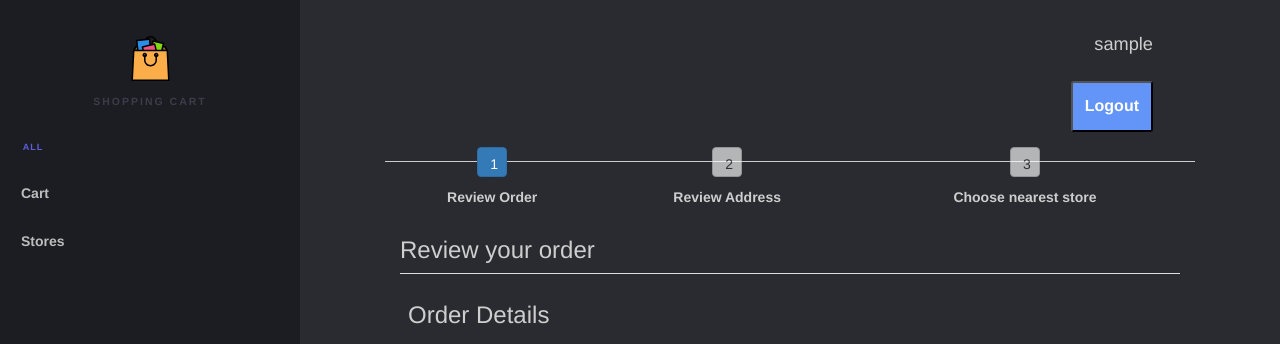
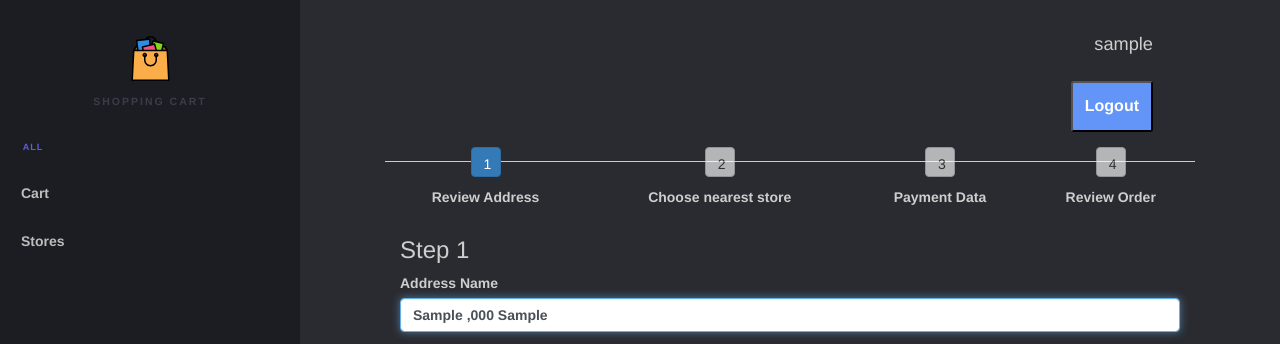
Before and after one commit to wxbrian/shoppingcart, a PHP site: page /checkout.php in a window 1280 px wide. Shown: the top 344 px of the page. Run offline with PHP 8.4, Linux system fonts and the light colour scheme; the visitor is signed in with stand-in values (Sample User, id 1); tables that the repository leaves empty or names only in its code hold one stand-in row (values such as "Sample post"); lists and menus that the app fills with data are empty; some libraries are stand-ins or nearby versions.

Commit message:
Order Item

```diff
--- a/checkout.php
+++ b/checkout.php
@@ -2,6 +2,26 @@
     include 'includes/header.html';
     include 'controller/db-connect.php';
     session_start();
+
+    if($_SERVER["REQUEST_METHOD"] == "POST") {
+
+
+
+    }
+
+
+
+
+
+
+
+
+
+
+
+
+
+
 ?>
 
 <div class="container">
@@ -33,33 +53,22 @@
 	    <div class="stepwizard-row setup-panel">
 	        <div class="stepwizard-step">
 	            <a href="#step-1" type="button" class="btn btn-primary btn-circle">1</a>
-	            <p>Review Order</p>
+	            <p>Review Address</p>
 	        </div>
 	        <div class="stepwizard-step">
 	            <a href="#step-2" type="button" class="btn btn-default btn-circle" disabled="disabled">2</a>
-	            <p>Review Address</p>
+	            <p>Choose nearest store</p>
 	        </div>
 	        <div class="stepwizard-step">
 	            <a href="#step-3" type="button" class="btn btn-default btn-circle" disabled="disabled">3</a>
-	            <p>Choose nearest store</p>
+	            <p>Payment Data</p>
+	        </div>
+	       <div class="stepwizard-step">
+	            <a href="#step-4" type="button" class="btn btn-default btn-circle" disabled="disabled">4</a>
+	            <p>Review Order</p>
 	        </div>
 	    </div>
 	</div>
-	<form role="form">
-	    <div class="row setup-content" id="step-1">
-	        <div class="col-xs-12">
-	            <div class="col-md-12">
-	                <h3> Review your order</h3>
-                        <div class="table-responsive">
-					        <table class="table">
-					            <tr><th colspan="5"><h3>Order Details</h3></th></tr>
-					        <tr>
-					             <th width="40%">Product Name</th>
-					             <th width="10%">Quantity</th>
-					             <th width="20%">Price</th>
-					             <th width="15%">Total</th>
-					             <th width="5%">Action</th>
-					        </tr>
 	<?php
         $discount = 0;
         if(!empty($_SESSION['id_user'])) {
@@ -70,7 +79,7 @@
         	if ($user) {
         		$row = mysqli_fetch_array($user, MYSQLI_ASSOC);
 				$count = mysqli_num_rows($user);
-									$address = $row['UserStreet'] . ' ,' . $row['UserNumber'] . $row['UserCity'];
+				$address = $row['UserStreet'] . ' ,' . $row['UserNumber'] . ' ' . $row['UserCity'];
 
         	}
 
@@ -86,6 +95,67 @@
 				}
         	}
         }
+    ?>
+	<form role="form">
+	    <div class="row setup-content" id="step-1">
+	        <div class="col-xs-12">
+	            <div class="col-md-12">
+	                <h3> Step 1</h3>
+	                <div class="form-group">
+	                    <label class="control-label">Address Name</label>
+		                <?php if ($address): ?>
+						<input maxlength="200" type="text" id="address" required="required" class="form-control" value="<?= $address ?>" />
+						<?php else: ?>
+	                    <input maxlength="200" type="text" id="address" required="required" class="form-control" placeholder="Enter Your Address" />
+						<?php endif ?>
+	                </div>
+
+	                <div id="map"></div>
+	                <button class="btn btn-primary nextBtn btn-lg pull-right" type="button" >Next</button>
+	            </div>
+	        </div>
+	    </div>
+	    <div class="row setup-content" id="step-2">
+	        <div class="col-xs-12">
+	            <div class="col-md-12">
+	                <h3> Step 2</h3>
+	                <div class="form-group">
+	                    <label class="control-label">Address Name</label>
+		                <?php if ($address): ?>
+						<input maxlength="200" type="text" id="address" required="required" class="form-control" value="<?= $address ?>" />
+						<?php else: ?>
+	                    <input maxlength="200" type="text" id="address" required="required" class="form-control" placeholder="Enter Your Address" />
+						<?php endif ?>
+	                </div>
+
+	                <div id="map"></div>
+	                <button class="btn btn-primary nextBtn btn-lg pull-right" type="button" >Next</button>
+	            </div>
+	        </div>
+	    </div>
+	    <div class="row setup-content" id="step-3">
+	        <div class="col-xs-12">
+	            <div class="col-md-12">
+	                <h3> Step 3</h3>
+	                <button class="btn btn-primary nextBtn btn-lg pull-right" type="button" >Next</button>
+	            </div>
+	        </div>
+	    </div>
+	    <div class="row setup-content" id="step-4">
+	        <div class="col-xs-12">
+	            <div class="col-md-12">
+	                <h3> Review your order</h3>
+                        <div class="table-responsive">
+					        <table class="table">
+					            <tr><th colspan="5"><h3>Order Details</h3></th></tr>
+					        <tr>
+					             <th width="40%">Product Name</th>
+					             <th width="10%">Quantity</th>
+					             <th width="20%">Price</th>
+					             <th width="15%">Total</th>
+					             <th width="5%">Action</th>
+					        </tr>
+					        <?php
 
 					        if(!empty($_SESSION['shopping_cart'])):
 
@@ -144,33 +214,7 @@
 					        ?>
 					        </table>
 				        </div>
-	                <button class="btn btn-primary nextBtn btn-lg pull-right" type="button" >Next</button>
-	            </div>
-	        </div>
-	    </div>
-	    <div class="row setup-content" id="step-2">
-	        <div class="col-xs-12">
-	            <div class="col-md-12">
-	                <h3> Step 2</h3>
-	                <div class="form-group">
-	                    <label class="control-label">Address Name</label>
-		                <?php if ($address): ?>
-						<input maxlength="200" type="text" id="address" required="required" class="form-control" value="<?= $address ?>" />
-						<?php else: ?>
-	                    <input maxlength="200" type="text" id="address" required="required" class="form-control" placeholder="Enter Your Address" />
-						<?php endif ?>
-	                </div>
-
-	                <div id="map"></div>
-	                <button class="btn btn-primary nextBtn btn-lg pull-right" type="button" >Next</button>
-	            </div>
-	        </div>
-	    </div>
-	    <div class="row setup-content" id="step-3">
-	        <div class="col-xs-12">
-	            <div class="col-md-12">
-	                <h3> Step 3</h3>
-	                <button class="btn btn-success btn-lg pull-right" type="submit">Finish!</button>
+	                <button class="btn btn-success btn-lg pull-right" type="submit">Confirm Order!</button>
 	            </div>
 	        </div>
 	    </div>
@@ -180,9 +224,9 @@
 <!-- end of content -->
 </div>
 <script src="js/map.js"></script>
-<script async defer
-src="https://maps.googleapis.com/maps/api/js?key=AIzaSyCV8OYMPiAXbPAvE9HEkve3-GxZFdmzD84&callback=initMap">
-</script>
+<script src="https://maps.googleapis.com/maps/api/js?key=AIzaSyCV8OYMPiAXbPAvE9HEkve3-GxZFdmzD84&callback=initMap"
+    async defer></script>
+
 <?php
     include 'includes/footer.html';
 ?>
```
Also changed, not shown: Script.sql (+14 -1 lines). Lines whose indentation alone changed are shown as unchanged.
